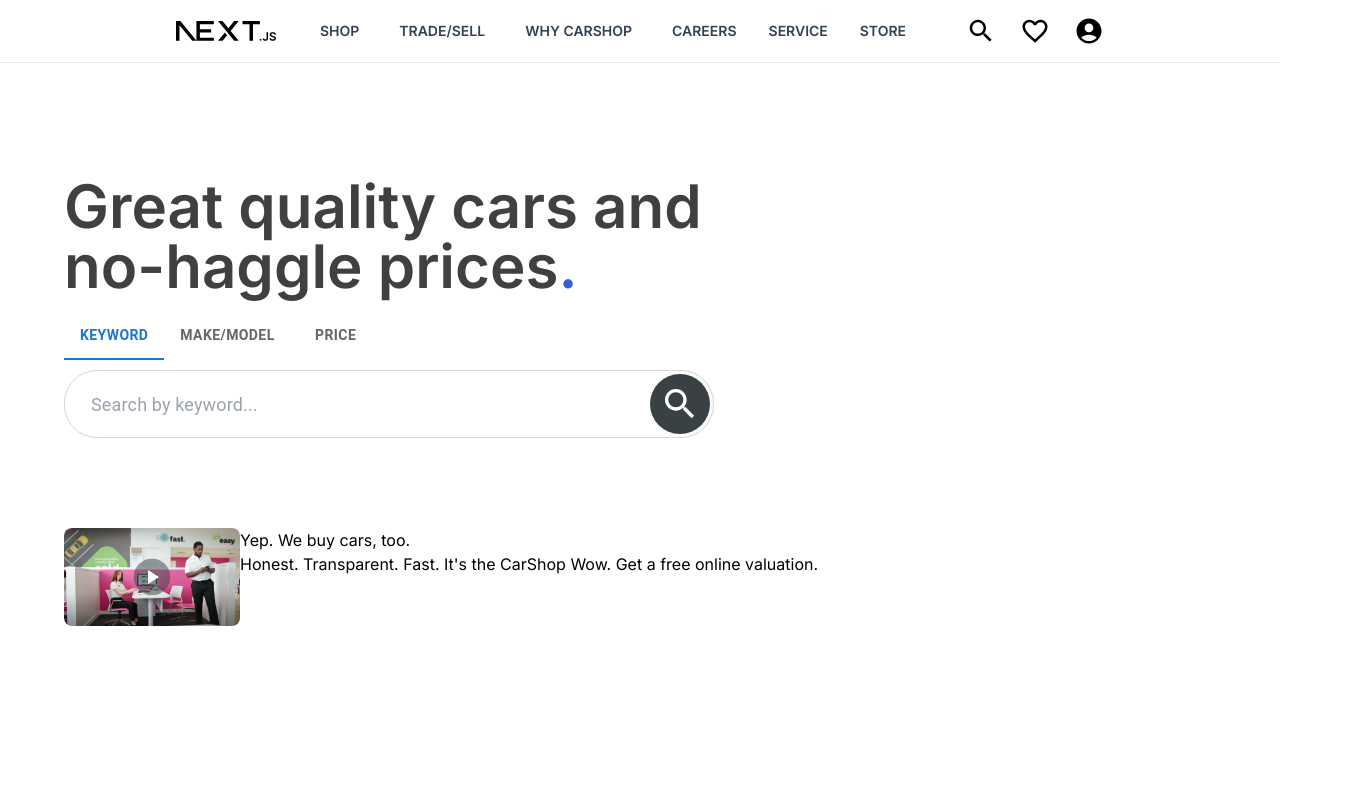
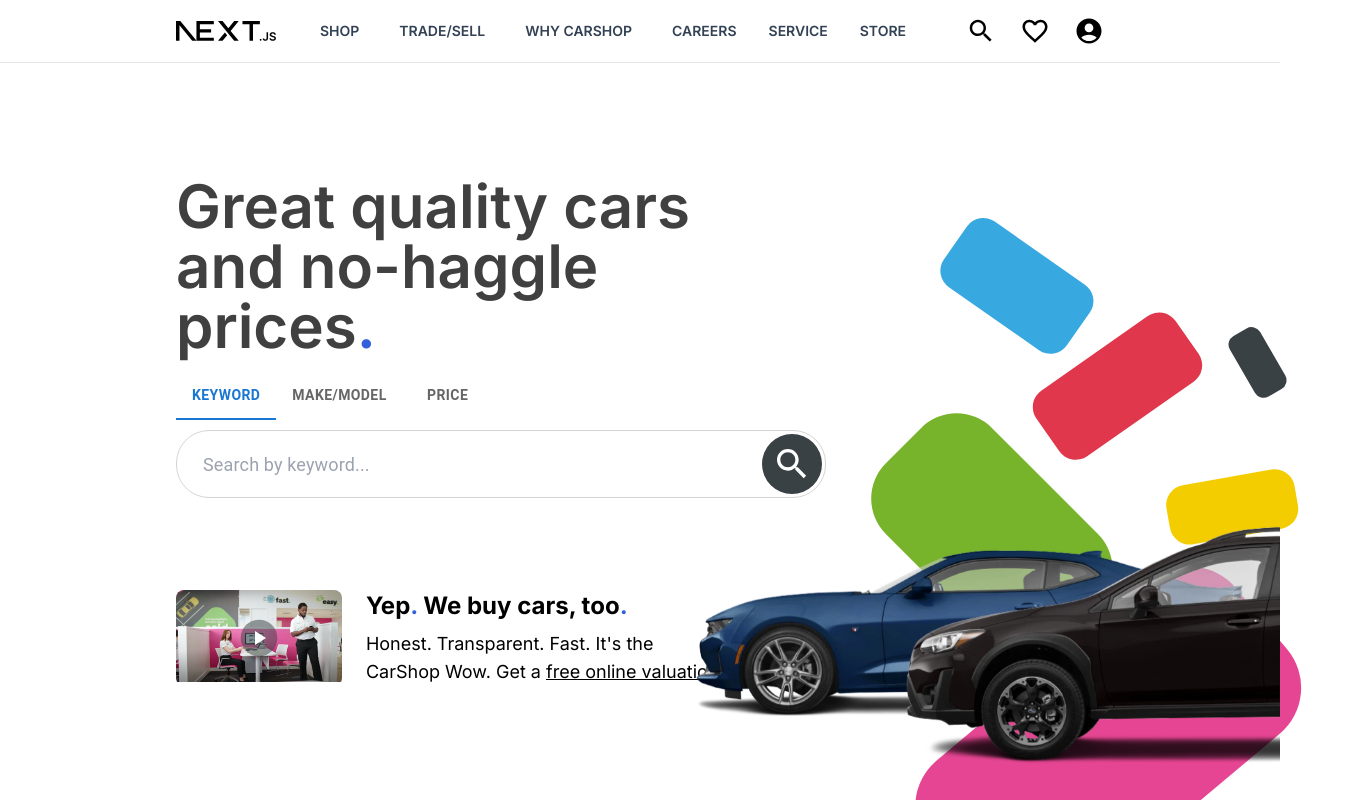
Before and after one commit to Hoang2652/blog, a Next.js app: page / in a window 1280 px wide. Shown: the top 800 px of the page, 1368 px wide, since content can reach past the window. Built offline with nearby package versions, Linux system fonts and the light colour scheme.

Commit message:
complete input, image home and media title

```diff
--- a/src/app/layout.tsx
+++ b/src/app/layout.tsx
@@ -4,7 +4,6 @@
 import { Inter } from 'next/font/google'
 import { Suspense } from 'react'
 const Header = dynamic(() => import("@/components/header"));
-import Container from '@mui/material/Container';
 import Loading from './loading';
 
 const inter = Inter({ subsets: ['latin'] })
@@ -24,9 +23,7 @@
       <Suspense fallback={<Loading />}>
         <body className={inter.className}>
           <Header />
-          <Container maxWidth="lg">
             {children}
-          </Container>
         </body>
       </Suspense>
     </html>
--- a/src/app/login/page.tsx
+++ b/src/app/login/page.tsx
@@ -156,6 +156,8 @@
                      borderRadius: 2,
                   }}
                >
+               <form>
+                  {/* {{ csrf_field() }} */}
                   <FormControl sx={{ m: 2, width: '35ch', mt: 4 }} variant="outlined">
                      <TextField
                         id="outlined-multiline-flexible"
@@ -224,6 +226,7 @@
                         </button>
                      </Box>
                   </Box>
+                  </form>
                </Card>
             </Grid>
             <Modal open={open} onClose={handleClose}>
--- a/src/app/page.tsx
+++ b/src/app/page.tsx
@@ -1,30 +1,42 @@
 'use client'
 import dynamic from 'next/dynamic'
 const Box = dynamic(() => import("@mui/material/Box"));
-const Typography = dynamic(() => import("@mui/material/Typography"));
 const Search = dynamic(() => import("@/components/search"));
 const Media = dynamic(() => import("@/components/media"));
+const Pattern = dynamic(() => import("@/components/svg-pattern"));
+import Image from 'next/image';
 
 export default function Home() {
   return (
-    <>
-    <Box>
-      <Box sx={{ display: 'flex' }}>
-        <Box sx={{ paddingTop: '11rem' }}>
+    <Box sx={{ display: 'flex', position: 'relative'}}>
+      <Box sx={{ paddingTop: '11rem', paddingLeft: '11rem', position: 'relative', flex: 1 }}>
         <h1 className='text-6xl font-semibold text-neutral-700 max-w-2xl'>
           Great quality cars and no-haggle prices
           <span className='text-blue-700/90'>.</span>
         </h1>
-          <Box>
+        <Box >
           <Search />
         </Box>
         <Box>
           <Media />
         </Box>
       </Box>
-        <Box>a</Box>
+      <Box sx={{ flex: 1 }}>
+        <Pattern />
+      </Box>
+      <Box sx={{ position: 'absolute', bottom: 50, right: 0, width: '45.6%', marginRight: 0}}>
+        <Image
+          alt="Image home"
+          src="/marquee-hp-wide2.webp"
+          sizes="100vw"
+          width={1000}
+          height={500}
+          // style={{
+          //   width: '100%',
+          //   height: 'auto',
+          // }}
+        />
       </Box>
     </Box>
-    </>
   )
 }
--- a/src/components/input/list/index.tsx
+++ b/src/components/input/list/index.tsx
@@ -9,8 +9,8 @@
 
 const List: React.FC<ListProps> = ({ options = [] }) => {
 
-    const [value, setValue] = useState<string>("");
     const [showSuggestions, setShowSuggestions] = useState<boolean>(false);
+    const [checkedOptions, setCheckedOptions] = useState<string[]>([]);
 
     const autocompleteRef = useRef<HTMLDivElement>(null);
 
@@ -28,9 +28,19 @@
         };
     }, []);
 
-    const handleSuggestionClick = (suggestion: string) => {
-        value.length === 0 ? setValue(suggestion) : setValue((prev) => prev + ', '+ suggestion)
-    };
+    const handleSuggestionClick = (option: string) => {
+        const isChecked = checkedOptions.includes(option);
+
+        if (isChecked) {
+          setCheckedOptions(checkedOptions.filter(item => item !== option));
+        } else {
+          setCheckedOptions([...checkedOptions, option]);
+        }
+    }
+
+    const isOptionChecked = (option: string) => {
+        return checkedOptions.includes(option);
+      }
 
     return (
         <div className="autocomplete" ref={autocompleteRef}>
@@ -44,7 +54,7 @@
                     className="autocomplete_choose"
                     style={{ color: showSuggestions ? '' : '#9ca0a1' }}
                 >
-                    {value.length === 0 ? "Add as many as you'd like..." : value}
+                    {checkedOptions.length === 0 ? "Add as many as you'd like..." : checkedOptions.join(', ')}
                 </div>
                 <div className="list_icon_wrap search_icon">
                     <SearchIcon sx={{ fontSize: '40px', margin: 'auto', color: 'white'}}/>
@@ -54,8 +64,8 @@
                 <div className="suggestions show" style={{ marginLeft: '3.75rem'}}>
                     {options.map(option => (
                         <div className="checkbox-input" onClick={() => handleSuggestionClick(option)} key={option}>
-                            <input type="checkbox"></input>
-                            <label>
+                            <input type="checkbox" checked={checkedOptions.includes(option)} readOnly />
+                            <label style={{ fontWeight: isOptionChecked(option) ? 'bold' : 'normal' }}>
                                 {option}
                             </label>
                         </div>
--- a/src/components/media/index.tsx
+++ b/src/components/media/index.tsx
@@ -11,8 +11,8 @@
 
     return (
         <section>
-            <figure className="flex cursor-pointer pt-20 pb-32">
-                <div className='w-44 rounded-lg relative overflow-hidden' onClick={() => setShowModal(true)}>
+            <figure className="flex pt-20 pb-32">
+                <div className='w-44 rounded-lg relative overflow-hidden cursor-pointer' onClick={() => setShowModal(true)}>
                     <span className='absolute w-9 h-9 rounded-full top-2/4 left-2/4 transform -translate-x-1/2 -translate-y-1/2 flex items-center justify-center' onMouseEnter={() => setOpacity(1)} onMouseLeave={() => setOpacity(0.5)}>
                         <Brightness1Icon sx={{ fontSize: '44px', opacity, fill: '#394144' }}/>
                         <PlayArrowIcon className='absolute top-1/2 left-1/2 transform -translate-x-1/2 -translate-y-1/2 text-white' />
@@ -24,11 +24,11 @@
                         height={500}
                     />
                 </div>
-                <figcaption className=''>
-                    <h4>Yep<span>.</span> We buy cars, too<span>.</span></h4>
-                    <span>
+                <figcaption className='inline-block ml-6 w-auto'>
+                    <h4 className='font-bold text-2xl mb-2'>Yep<span className='text-blue-700/90'>.</span> We buy cars, too<span className='text-blue-700/90'>.</span></h4>
+                    <span className='inline-block max-w-sm text-lg'>
                         <p>
-                            Honest. Transparent. Fast. It's the CarShop Wow. Get a <a>free online valuation.</a>
+                            Honest. Transparent. Fast. It's the CarShop Wow. Get a <a href='#' className='underline hover:text-blue-700/90 cursor-pointer'>free online valuation.</a>
                         </p>
                     </span>
                 </figcaption>
--- a/src/components/search/index.tsx
+++ b/src/components/search/index.tsx
@@ -28,13 +28,13 @@
                             <Tab label="PRICE" value="3" sx={{ fontWeight: 700,}}/>
                         </TabList>
                     </Box>
-                    <TabPanel value="1" sx={{ padding: '10px 0' }}>
+                    <TabPanel value="1" sx={{ padding: '10px 0', height: '90px'}}>
                         <AutoComplete options={dataCar} />
                     </TabPanel>
-                    <TabPanel value="2" sx={{ padding: '10px 0' }}>
+                    <TabPanel value="2" sx={{ padding: '10px 0', height: '90px' }}>
                         <List options={dataCar} />
                     </TabPanel>
-                    <TabPanel value="3" sx={{ padding: '10px 0' }}>
+                    <TabPanel value="3" sx={{ padding: '10px 0', height: '90px' }}>
                         <SliderComponent />
                     </TabPanel>
                 </TabContext>
--- /dev/null
+++ b/src/components/svg-pattern/index.tsx
@@ -0,0 +1,17 @@
+import { Fragment } from "react";
+function Pattern() {
+    return (
+    <Fragment>
+        <svg width="40rem" height="46rem" xmlns="http://www.w3.org/2000/svg" style={{ position: 'absolute', bottom: '-132px' }}>
+            <rect x="300" y="150" width="250" height="150" rx="50" ry="50" fill="#77b42b" transform="rotate(45 225 80)" />
+            <rect x="-120" y="-100" width="170" height="80" rx="20" ry="20" fill="#e0374c" transform="rotate(145 140 125)" />
+            <rect x="200" y="0" width="150" height="80" rx="20" ry="20" fill="#38a8e0" transform="rotate(35 225 80)" />
+            <rect x="380" y="350" width="130" height="60" rx="20" ry="20" fill="#f4cd00" transform="rotate(-10)" />
+            <rect x="-20" y="-170" width="35" height="70" rx="10" ry="10" fill="#394144" transform="rotate(150 225 80)" />
+            <rect x="200" y="-470" width="400" height="200" rx="60" ry="60" fill="#e54592" transform="rotate(140 225 80)" />
+        </svg>
+    </Fragment>
+    );
+}
+
+export default Pattern;
--- a/src/styles/input.css
+++ b/src/styles/input.css
@@ -2,6 +2,9 @@
     width: 650px;
     border: 1px solid #d4d4d4;
     border-radius: 33px;
+    position: absolute;
+    z-index: 1;
+    background-color: #fff;
 }
 
 .autocomplete_choose{
```
Also changed, not shown: public/marquee-hp-wide2.webp (added). Lines whose indentation alone changed are shown as unchanged.
